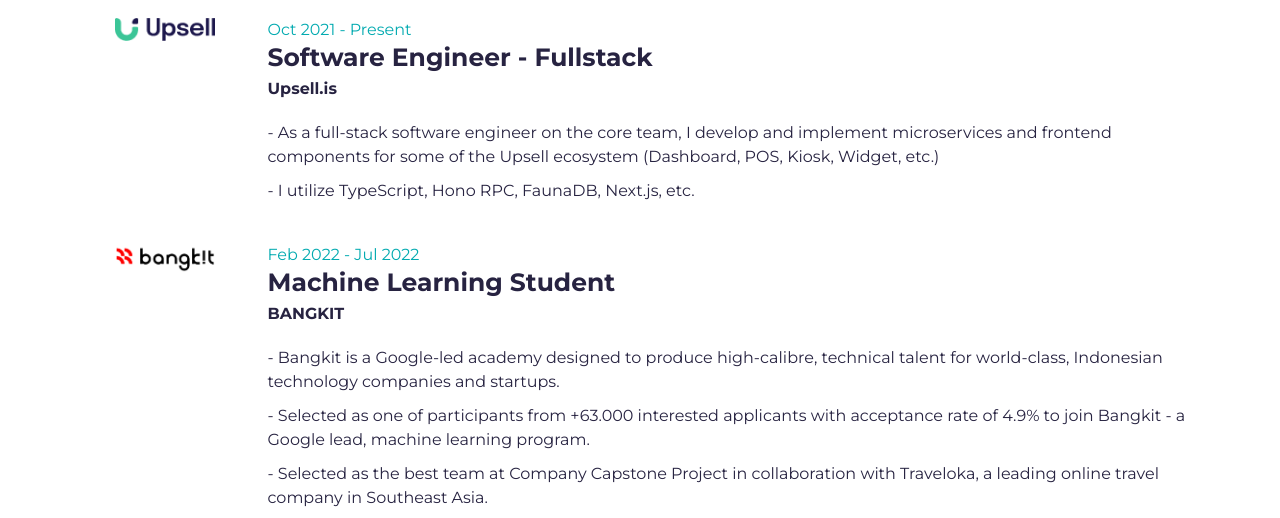
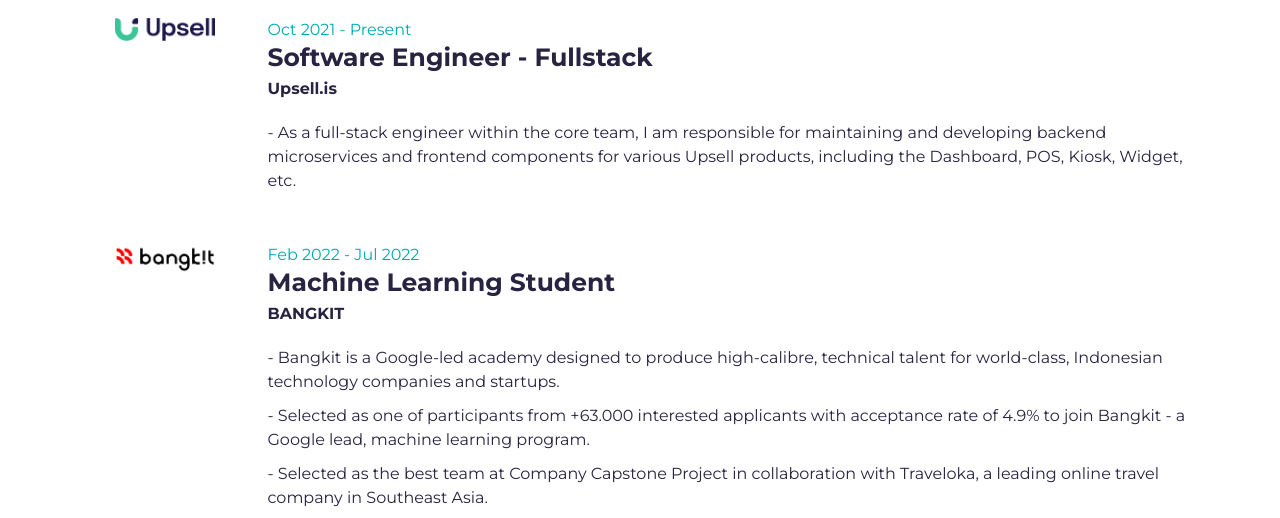
Before and after one commit to raphaeldiscky/my-portfolio-v1, a Gatsby site: page / in a window 1280 px wide. Shown: the part 1560-2078 px from the top of the page. Built offline with nearby package versions, Linux system fonts and the light colour scheme; Gatsby itself is replaced by a stand-in of ours.

Commit message:
Update data

```diff
--- a/src/mock/data.js
+++ b/src/mock/data.js
@@ -39,8 +39,7 @@
     jobTitle: "Software Engineer - Fullstack ",
     date: "Oct 2021 - Present",
     descriptionOne:
-      "- As a full-stack software engineer on the core team, I develop and implement microservices and frontend components for some of the Upsell ecosystem (Dashboard, POS, Kiosk, Widget, etc.)",
-    descriptionTwo: "- I utilize TypeScript, Hono RPC, FaunaDB, Next.js, etc.",
+      "- As a full-stack engineer within the core team, I am responsible for maintaining and developing backend microservices and frontend components for various Upsell products, including the Dashboard, POS, Kiosk, Widget, etc.",
   },
   {
     id: nanoid(),
```
